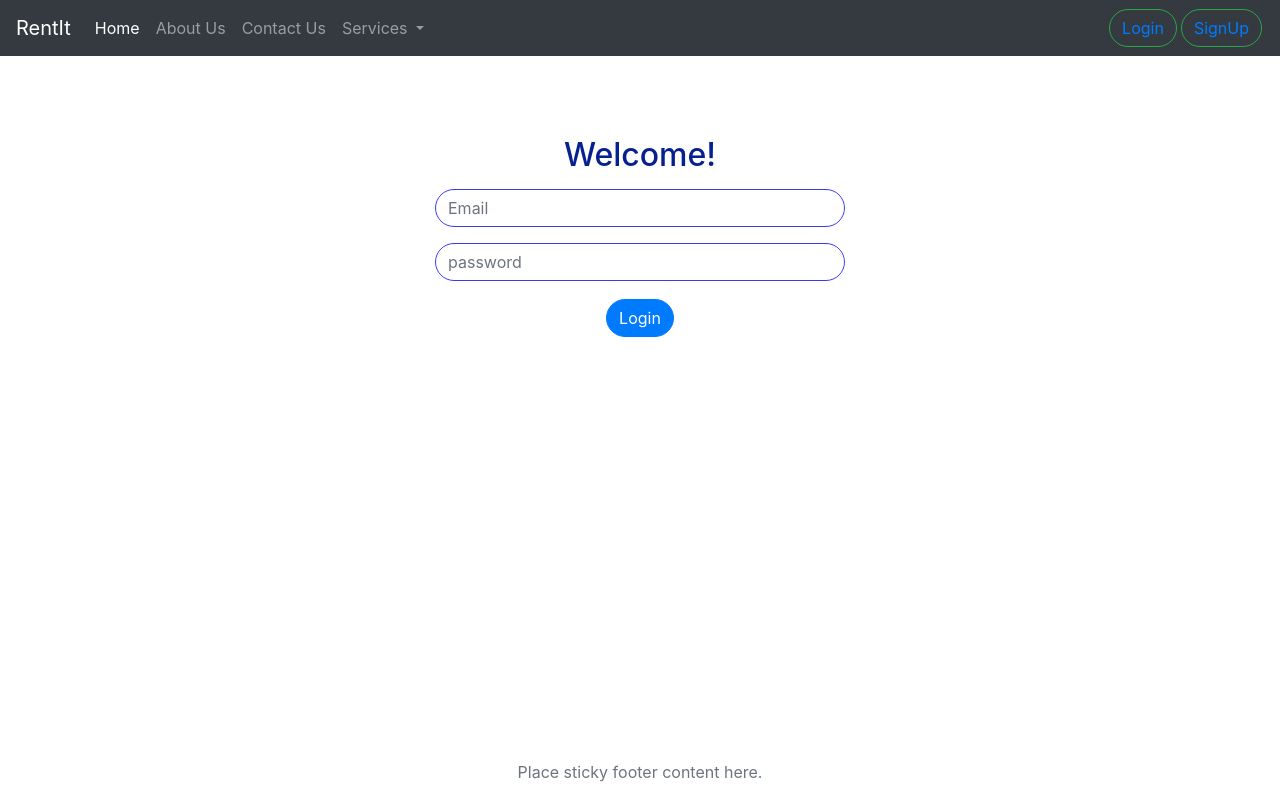
After one commit to RiteshPanchal16/RentIt, a Django app: page /Login in a window 1280 px wide. The commit adds this page. Run offline with Django 3.2, Linux system fonts and the light colour scheme.

Commit message:
create login and signup page

```diff
--- a/myapp/models.py
+++ b/myapp/models.py
@@ -6,7 +6,7 @@ class Contact(models.Model):
     email=models.CharField(max_length = 100)
     phone=models.CharField(max_length = 100)
     text_area=models.TextField()
-    # image=models.ImageField()
+    image=models.ImageField(default='')
 
     def __str__(self):
         return self.name
--- a/myapp/urls.py
+++ b/myapp/urls.py
@@ -8,6 +8,8 @@ urlpatterns = [
     path("index",views.index,name="index"),
     path("about",views.about,name="about"),
     path("home",views.home,name="home"),
+    path("Login",views.Login,name="Login"),
+    path("SignUp",views.SignUp,name="SignUp"),
     path("properties",views.properties,name="properties"),
     path("Services",views.Services,name="Services"),
     path("container",views.container,name="container"),
--- a/myapp/views.py
+++ b/myapp/views.py
@@ -17,6 +17,12 @@ def Services(request):
 def properties(request):
     return render(request,"property.html")
 
+def Login(request):
+    return render(request,"Login.html")
+
+def SignUp(request):
+    return render(request,"SignUp.html")
+
 def container(request):
     if request.method=='POST':
         name=request.POST.get('name')
--- /dev/null
+++ b/templates/Login.html
@@ -0,0 +1,62 @@
+{% extends 'base.html' %}
+
+{% block title %}
+{% endblock title %}
+
+{% block body%}
+<style>
+.container, .container-fluid, .container-lg, .container-md, .container-sm, .container-xl{
+  margin-top: 25px;
+  width: 50%;
+
+}
+
+element.style {
+}
+.form-control{
+  margin-top:15px;
+  border-radius: 20px;
+  border:1px solid rgb(58, 61, 238);
+}
+.container1{
+width: 430px;
+margin-top: 70px;
+
+border-radius: 10px;
+padding:10px;
+background-color: rgb(255, 255, 255);
+
+}
+body{
+  {% comment %} {% load static %}
+  background-image: url("{% static '/background/lavender_pink_wave_swirl_hd_abstract.jpg' %}"); {% endcomment %}
+
+}
+.btn{
+  border-radius: 20px;
+}
+#heading{
+  color: rgb(7, 32, 144);
+}img\background\lavender_pink_wave_swirl_hd_abstract.jpg
+</style>
+<center>
+<div class="container1" >
+  <h2 id="heading">Welcome!</h2>
+
+<form>
+
+  <div class="form-group">
+
+    <input type="email" class="form-control" id="inputEmail4" placeholder="Email">
+  </div>
+
+
+  <div class="form-group">
+
+    <input type="password" class="form-control" id="inputPassword4" placeholder="password">
+  </div>
+  <button type="submit" class="btn btn-primary">Login</button>
+
+</form>
+</div></center>
+{% endblock body%}
--- a/templates/base.html
+++ b/templates/base.html
@@ -42,10 +42,10 @@
             </li>
 
           </ul>
-          <form class="form-inline my-2 my-lg-0">
-            <input class="form-control mr-sm-2" type="search" placeholder="Search" aria-label="Search">
-            <button class="btn btn-outline-success my-2 my-sm-0" type="submit">Search</button>
-          </form>
+
+            <button class="btn btn-outline-success my-2 my-sm-0" type="submit"><a href="/Login">Login</a></a></button>
+            <button class="btn btn-outline-success my-2 my-sm-0" type="submit"><a href="/SignUp">SignUp</a></button>
+
         </div>
       </nav>
 
@@ -63,7 +63,16 @@
 {% block body %} {% endblock body %}
 <style>
 footer{
-  float:bottom;
+  position:absolute;
+   left: 0;
+   bottom: 0;
+   width: 100%;
+   /* background-color: red; */
+   color: white;
+   text-align: center;
+}
+.btn{
+  margin:2px;
 }
 </style>
 <footer class="footer mt-auto py-3">
```
Also changed, not shown: templates/SignUp.html (added, +78 -0 lines), templates/index.html (+39 -6 lines), db.sqlite3, img/background/lavender_pink_wave_swirl_hd_abstract.jpg (added), myapp/migrations/0002_contact_image.py (added).
